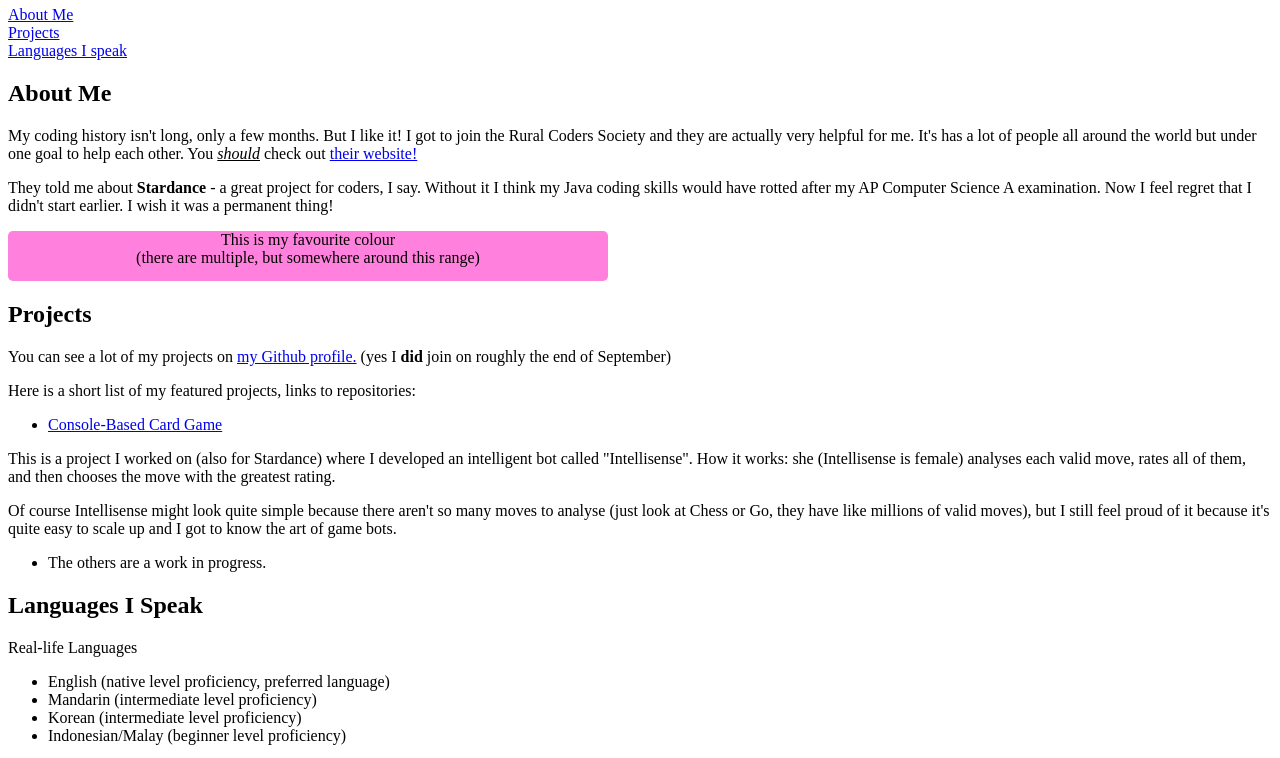
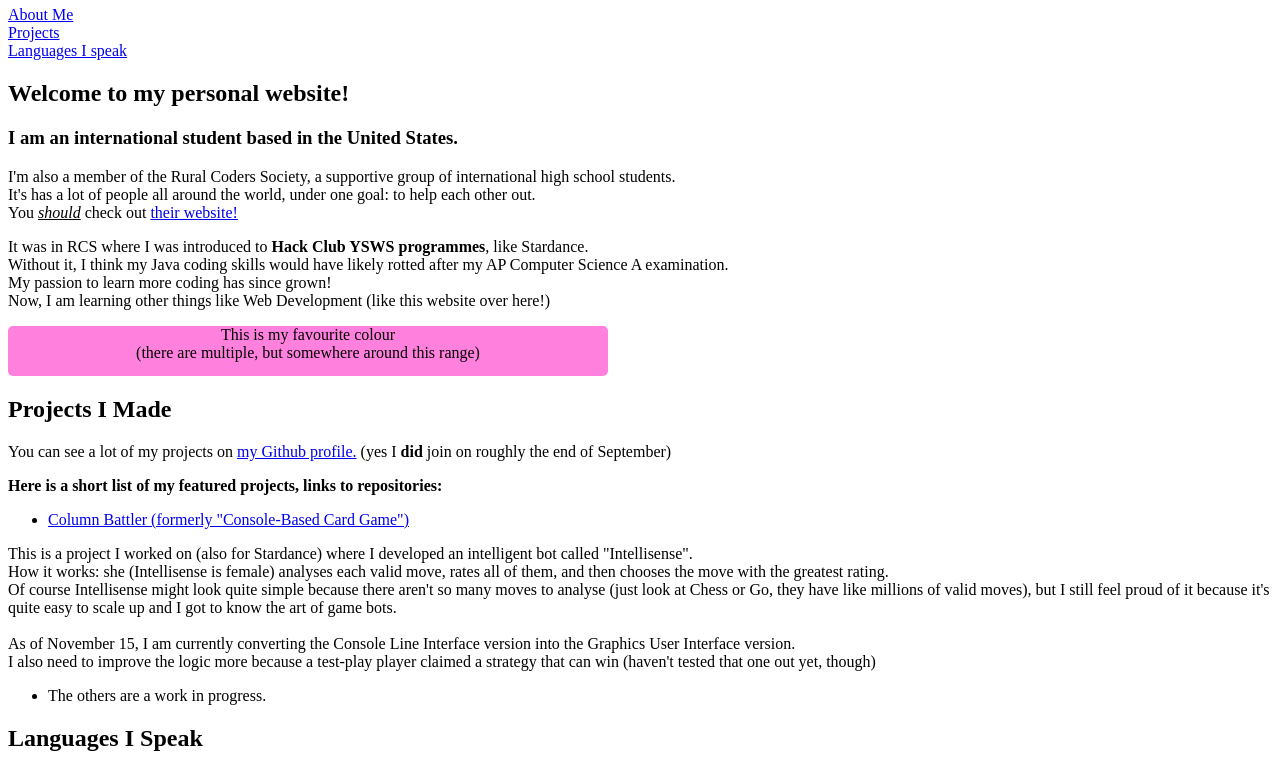
Before and after one commit to Yoon-Ha-Hwang/personal_website, a plain HTML site: page index.html in a window 1280 px wide. Shown: the part 60-818 px from the top of the page. Drawn offline with Linux system fonts and the light colour scheme.

Commit message:
Adopting the same font
+ editing information, not complete

```diff
--- a/index.html
+++ b/index.html
@@ -2,12 +2,12 @@
 <head>
     <meta charset="UTF-8">
     <meta name="viewport" content="width=device-width, initial-scale=1.0">
-    <title>My Personal Website</title>
+    <title>Yoonha's Personal Website</title>
     <link rel="stylesheet" href="personalWebsite.css">
 </head>
 <body>
     <header>
-        <h1>Welcome to my personal website!</h1>
+        <h1 class="font">Hello there!</h1>
         <nav>
             <a href="#about">About Me</a> <br>
             <a href="#projects">Projects</a> <br>
@@ -16,57 +16,63 @@
     </header>
 
     <section id="about">
-        <h2>About Me</h2>
-        <p>
-        My coding history isn't long, only a few months.
-        But I like it! I got to join the Rural Coders Society and they are actually very helpful for me.
-        It's has a lot of people all around the world but under one goal to help each other.
-        You <i><u>should</i></u> check out <a href="https://ruralcodersssoceity.org">their website!</a></p>
+        <h2 class="font">Welcome to my personal website!</h2>
+        <h3 class="font">I am an international student based in the United States.</h3>
+        <p class="font">
+            I'm also a member of the Rural Coders Society, a supportive group of international high school students.<br>
+            It's has a lot of people all around the world, under one goal: to help each other out.<br>
+            You <i><u>should</i></u> check out <a href="https://www.ruralcoderssociety.org/">their website!</a>
+        </p>
 
-        <p>They told me about <b>Stardance</b> - a great project for coders, I say.
-        Without it I think my Java coding skills would have rotted after my AP Computer Science A examination.
-        Now I feel regret that I didn't start earlier. I wish it was a permanent thing!</p>
+        <p class="font">
+            It was in RCS where I was introduced to <b>Hack Club YSWS programmes</b>, like Stardance.<br>
+            Without it, I think my Java coding skills would have likely rotted after my AP Computer Science A examination.<br>
+            My passion to learn more coding has since grown!<br>
+            Now, I am learning other things like Web Development (like this website over here!)
+        </p>
 
         <div class="favouriteColour" id = "centre">
-        This is my favourite colour <br>(there are multiple, but somewhere around this range)
+            <p class="font">This is my favourite colour <br>(there are multiple, but somewhere around this range)</p>
         </div>
     </section>
 
     <section id="projects">
-        <h2>Projects</h2>
-        <p>You can see a lot of my projects on <a href= "https://github.com/Yoon-Ha-Hwang"> my Github profile.</a> (yes I <b>did</b> join on roughly the end of September)</p>
-        <p>Here is a short list of my featured projects, links to repositories:</p>
-            <ul>
-                <li><a href="https://github.com/Yoon-Ha-Hwang/console_based-card_game">Console-Based Card Game</a></li>
+        <h2 class="font">Projects I Made</h2>
+        <p class="font">You can see a lot of my projects on <a href= "https://github.com/Yoon-Ha-Hwang"> my Github profile.</a> (yes I <b>did</b> join on roughly the end of September)</p>
+        <p class="font"><b>Here is a short list of my featured projects, links to repositories:</b></p>
+            <ul class="font">
+                <li><a href="https://github.com/Yoon-Ha-Hwang/console_based-card_game">Column Battler (formerly "Console-Based Card Game")</a></li>
             </ul>
-            <p>This is a project I worked on (also for Stardance) where I developed an intelligent bot called "Intellisense".
-                How it works: she (Intellisense is female) analyses each valid move, rates all of them, and then chooses the move with the greatest rating.
-            </p><p>
-                Of course Intellisense might look quite simple because there aren't so many moves to analyse (just look at Chess or Go, they have like millions of valid moves),
-                but I still feel proud of it because it's quite easy to scale up and I got to know the art of game bots.
+            <p class="font">
+                This is a project I worked on (also for Stardance) where I developed an intelligent bot called "Intellisense". <br>
+                How it works: she (Intellisense is female) analyses each valid move, rates all of them, and then chooses the move with the greatest rating. <br>
+                Of course Intellisense might look quite simple because there aren't so many moves to analyse (just look at Chess or Go, they have like millions of valid moves), but I still feel proud of it because it's quite easy to scale up and I got to know the art of game bots.
+                <br><br>
+                As of November 15, I am currently converting the Console Line Interface version into the Graphics User Interface version. <br>
+                I also need to improve the logic more because a test-play player claimed a strategy that can win (haven't tested that one out yet, though)
             </p>
-            <ul>
+            <ul class="font">
                 <li>The others are a work in progress.</li>
             </ul>
     </section>
 
     <section id="lang">
-        <h2>Languages I Speak</h2>
-        <p>Real-life Languages</p>
-        <ul>
+        <h2 class="font">Languages I Speak</h2>
+        <p class="font">Real-life Languages</p>
+        <ul class="font">
             <li>English (native level proficiency, preferred language)</li>
             <li>Mandarin (intermediate level proficiency)</li>
             <li>Korean (intermediate level proficiency)</li>
             <li>Indonesian/Malay (beginner level proficiency)</li>
         </ul>
-        <p>Programming Languages</p>
-        <ul>
+        <p class="font">Programming Languages</p>
+        <ul class="font">
             <li>Java (AP CSA level proficiency, preferred language)</li>
             <li>Python (a small amount of Tkinter)</li>
             <li>Web Development Langauges: HTML, CSS, an JS (I'm learning right here right now, haha)</li>
         </ul>
-        <p>I should learn</p>
-        <ul>
+        <p class="font"I should learn</p>
+        <ul class="font">
             <li>CAD (I lost so many aura points for thinking it means loonies)</li>
             <li>PCB/bread board</li>
             <li>Game engine (e.g. Godot, ruffle, etc.)</li>
```
